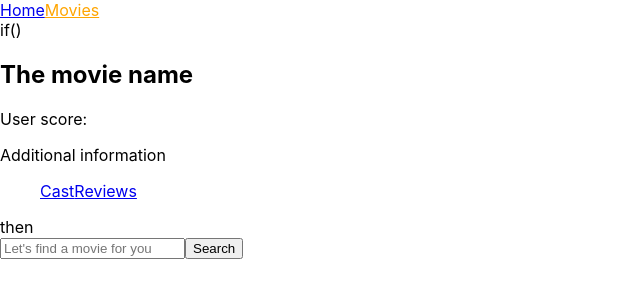
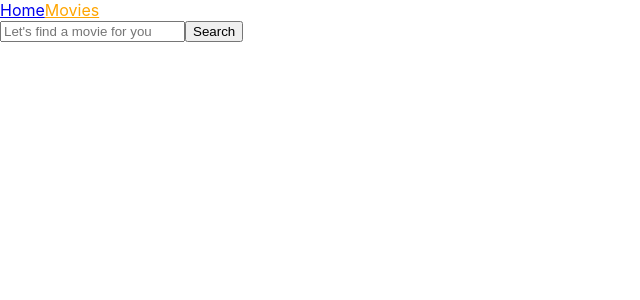
Before and after one commit to izaitseva/goit-react-hw-05-movies, a React (Create React App) app: page /movies in a window 1280 px wide. Shown: the top 300 px of the page, without its empty margins (0-640 px from the left). Built offline with nearby package versions, Linux system fonts and the light colour scheme.

Commit message:
cast + reviews

```diff
--- a/src/components/API/moviesAPI.jsx
+++ b/src/components/API/moviesAPI.jsx
@@ -1,10 +1,11 @@
 import axios from "axios";
 
-const URL = "https://api.themoviedb.org/3"
+const URL = `https://api.themoviedb.org/3`
 const TOP_RATED_URL = "https://api.themoviedb.org/3/movie/top_rated";
 const KEY = "c86b3c21f50eab5c7ad4f0c864f19af2";
 const SEARCH_URL =` ${URL}/search/multi?api_key=${KEY}`;
-
+const IMAGE_URL = "https://image.tmdb.org/t/p/w500";
+const CAST = "";
 
 export const fetchSearchMovies =() => {
     return axios.get(`${SEARCH_URL}`);
@@ -13,3 +14,15 @@ export const fetchSearchMovies =() => {
 export const fetchTopRatedMovies = () => {
     return axios.get(`${TOP_RATED_URL}?api_key=${KEY}`)
 }
+
+export const fetchMovieById = (movieId) => {
+    return axios.get(`${URL}/movie/${movieId}?api_key=${KEY}`)
+}
+
+export const imageUrl = (imagePath) => {
+    return `${IMAGE_URL}${imagePath}`;
+}
+
+export const getMovieReviews= (movieId) => {
+    return `${URL}/movie/${movieId}/reviews`;
+}
--- a/src/components/App.jsx
+++ b/src/components/App.jsx
@@ -6,18 +6,22 @@ import Movies from "./pages/Movies";
 import Cast from "./containers/Cast";
 import Reviews from "./containers/Reviews";
 import Movie from "./containers/Movie";
-
+import { Main } from "./pages/Main";
 
 export default function App() {
 
   return (
     <Routes>
-      <Route path={paths.home} element={<Home />} />
-      <Route path={paths.movies} element={<Movies />} />
-      <Route path={paths.cast} element={<Cast />} />
-      <Route path={paths.reviews} element={<Reviews />} />
-      <Route path={paths.movie} element={<Movie />}/>
-      <Route path="*" element={"Page is not found"}/>
-    </Routes>
+      <Route path={paths.main} element={<Main />}>
+        <Route path={paths.home} element={<Home />} />
+        <Route path={paths.movies} element={<Movies />} />
+        <Route path="*" element={"Page is not found"} />
+
+        <Route path={paths.movie} element={<Movie />}>
+          <Route path={paths.cast} element={<Cast />} />
+          <Route path={paths.reviews} element={<Reviews />} />
+        </Route>
+      </Route>
+    </Routes >
   );
 };
--- a/src/components/containers/Header/HeaderNav.jsx
+++ b/src/components/containers/Header/HeaderNav.jsx
@@ -5,6 +5,7 @@ import styles from './HeaderNav.module.css';
 export const HeaderNav = ({ isDesktop = true }) => {
 
     return (
+        <nav>
             <header className={styles.NavList}>
                 <NavLink to={paths.home} style={({ isActive }) => {
                     if (isActive) return { color: 'orange' }
@@ -17,5 +18,6 @@ export const HeaderNav = ({ isDesktop = true }) => {
                     Movies
                 </NavLink>
             </header>
+        </nav>
     )
 }
--- a/src/components/containers/Movie.jsx
+++ b/src/components/containers/Movie.jsx
@@ -1,19 +1,66 @@
+import { fetchMovieById, imageUrl } from "components/API/moviesAPI";
 import { paths } from "components/paths/paths";
-import { Link } from "react-router-dom";
-import { HeaderNav } from "./Header/HeaderNav";
+import { useEffect, useState } from "react";
+import { Link, Outlet, useParams } from "react-router-dom";
 
 const Movie = () => {
 
+    const params = useParams();
+    const { movieId } = params;
+    const [movie, setMovie] = useState(null);
+    const [isLoading, setIsLoading] = useState(false);
+    const [status, setStatus] = useState('idle');
+
+    useEffect(() => {
+        setIsLoading(true);
+        setStatus('loading');
+
+        fetchMovieById(movieId)
+            .then(({ data }) => {
+                setMovie(data)
+            })
+            .catch((error) => {
+                setStatus('error')
+            })
+            .finally(() => {
+                setIsLoading(false);
+            })
+    }, [movieId]);
+
+    if (status === 'idle' || isLoading) {
+        return <>Loading...</>;
+    }
+    if (status === 'error') {
+        return <div>There was an error. Please return
+            <Link to={paths.home}>HOME</Link>
+        </div>
+    }
+
+    const date = ` (${movie?.release_date.split('-')[0]})`;
+    const vote = movie?.vote_average.toFixed(1);
+    const img = imageUrl(movie?.poster_path);
+
     return (
         <div>
-            <HeaderNav />
-            <h2>movie title</h2>
-            <p>User score: </p>
-            <p>Additional information</p>
-            <ul>
-                <Link to={paths.cast}>Cast</Link>
-                <Link to={paths.reviews}>Reviews</Link>
-            </ul>
+            <Link to={paths.home}>Go back</Link>
+            <div>
+                <img src={img} alt="" />
+                <h2> {movie?.title + date} </h2>
+                <p>User rating: {vote}</p>
+                <h4>Overview</h4>
+                <p>{movie?.overview}</p>
+                <h4>Genres</h4>
+                <p>{movie?.genres.map(x => x.name).join(', ')}</p>
+            </div>
+
+            <div>
+                <p>Additional information</p>
+                <ul>
+                    <Link to={paths.cast}>Cast</Link>
+                    <Link to={paths.reviews}>Reviews</Link>
+                </ul>
+            </div>
+            <Outlet />
         </div>
     )
 }
--- a/src/components/pages/Home.jsx
+++ b/src/components/pages/Home.jsx
@@ -1,5 +1,4 @@
 import { fetchTopRatedMovies } from "components/API/moviesAPI"
-import { HeaderNav } from "components/containers/Header/HeaderNav"
 import { paths } from "components/paths/paths";
 import { useEffect, useState } from "react"
 import { generatePath, Link } from "react-router-dom";
@@ -17,7 +16,6 @@ export default function Home() {
 
     return (
         <div>
-            <HeaderNav />
             <h2>Trending Today</h2>
             <ul>
                 {movies.map(movie => (
--- /dev/null
+++ b/src/components/pages/Main.jsx
@@ -0,0 +1,12 @@
+import { HeaderNav } from "components/containers/Header/HeaderNav";
+import { Outlet } from "react-router-dom";
+
+export const Main = () => {
+
+    return (
+        <>
+            <HeaderNav />
+            <Outlet />
+        </>
+    )
+}
--- a/src/components/pages/Movies.jsx
+++ b/src/components/pages/Movies.jsx
@@ -1,30 +1,11 @@
-import { HeaderNav } from "components/containers/Header/HeaderNav";
-import { paths } from "components/paths/paths";
-import { Link } from "react-router-dom";
-
 export default function Movies() {
 
     return (
         <div>
-            <HeaderNav />
-
-            if() {
-                <div>
-                    <h2>The movie name</h2>
-                    <p>User score: </p>
-
-                    <p>Additional information</p>
-                    <ul>
-                        <Link to={paths.cast}>Cast</Link>
-                        <Link to={paths.reviews}>Reviews</Link>
-                    </ul>
-                </div>
-            } then {
-                <div>
-                    <input placeholder="Let's find a movie for you"></input>
-                    <button>Search</button>
-                </div>
-            }
+            <div>
+                <input placeholder="Let's find a movie for you"></input>
+                <button>Search</button>
+            </div>
 
         </div>
     )
--- a/src/components/paths/paths.jsx
+++ b/src/components/paths/paths.jsx
@@ -1,7 +1,8 @@
 export const paths = {
     home: '/',
-    movies: '/movies',
-    movie: '/movies/:movieId',
-    cast:'/movies/:movieId/cast',
-    reviews: '/movies/:movieId/reviews',
+    movies: 'movies',
+    movie: 'movies/:movieId',
+
+    cast:'cast',
+    reviews: 'reviews',
 }
```
Lines whose indentation alone changed are shown as unchanged.
